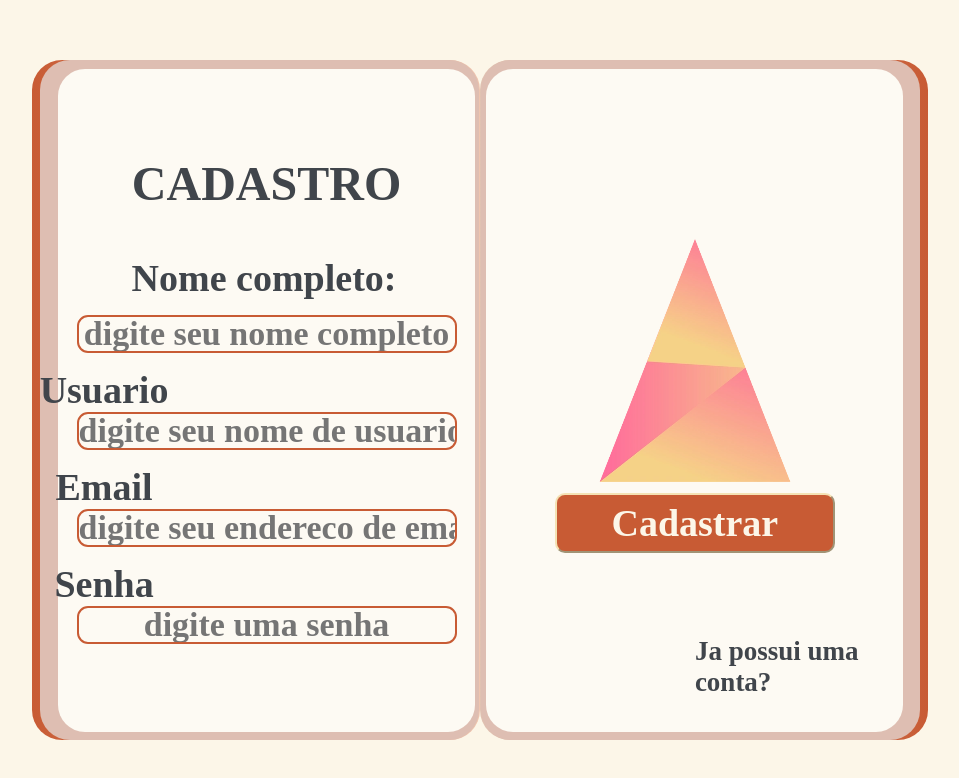
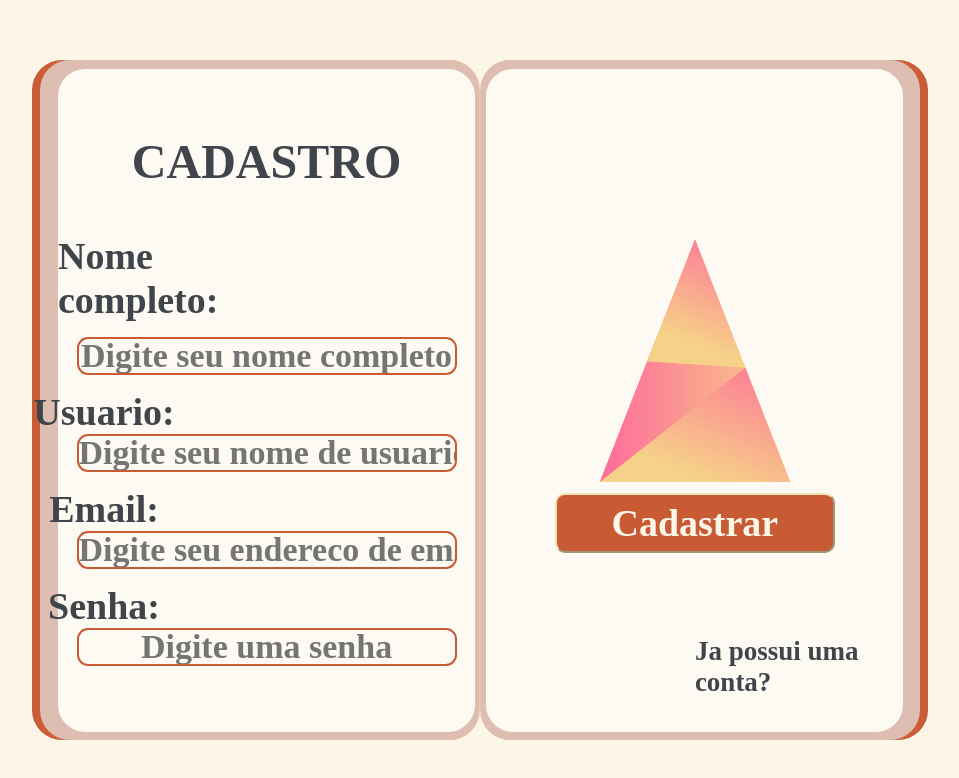
Before and after one commit to Jouusey/SA-segundafase, a React app: page /telacadastro in a window 1280 px wide. Shown: the top 778 px of the page, without its empty margins (160-1119 px from the left). Built offline with nearby package versions, Linux system fonts and the light colour scheme; the HTML template or start-up script is replaced by a standard one; a web font is replaced by a local one.

Commit message:
FRONT END TELA CADASTRO FINALIZADO

```diff
--- a/src/pages/TelaCadastro.css
+++ b/src/pages/TelaCadastro.css
@@ -88,7 +88,7 @@
 
     display: flex;
     font-weight: bold;
-    margin-right: 5px;
+    margin-right: 231px;
     margin-bottom: 15px;
 }
 
--- a/src/pages/TelaCadastro.jsx
+++ b/src/pages/TelaCadastro.jsx
@@ -31,33 +31,33 @@ export default function TelaCadastro() {
                                     <input type="text"
                                     id="label-nome"
                                     className="inputs-cadastro"
-                                    placeholder="digite seu nome completo"
+                                    placeholder="Digite seu nome completo"
                                     onChange={(event) => setInputNomeCompleto(event.target.value)}/>
 
                                     <label htmlFor="label-usuario"
-                                    className="label-inputs">Usuario</label>
+                                    className="label-inputs">Usuario:</label>
 
                                     <input type="text"
                                     id="label-usuario"
                                     className="inputs-cadastro"
-                                    placeholder="digite seu nome de usuario"
+                                    placeholder="Digite seu nome de usuario"
                                     onChange={(event) => setInputNomeUsuario(event.target.value)}/>
 
                                     <label htmlFor="label-email"
-                                    className="label-inputs">Email</label>
+                                    className="label-inputs">Email:</label>
 
                                     <input type="email"
                                     id="label-email"
                                     className="inputs-cadastro"
-                                    placeholder="digite seu endereco de email"/>
+                                    placeholder="Digite seu endereco de email"/>
 
                                     <label htmlFor="label-senha"
-                                    className="label-inputs">Senha</label>
+                                    className="label-inputs">Senha:</label>
 
                                     <input type="password"
                                     id="label-senha"
                                     className="inputs-cadastro"
-                                    placeholder="digite uma senha"/>
+                                    placeholder="Digite uma senha"/>
 
                                 </div>
 
```
